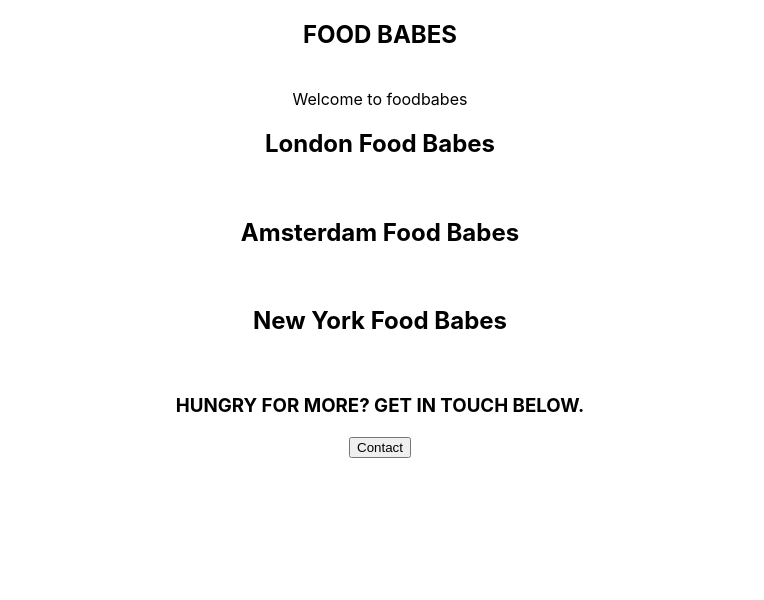
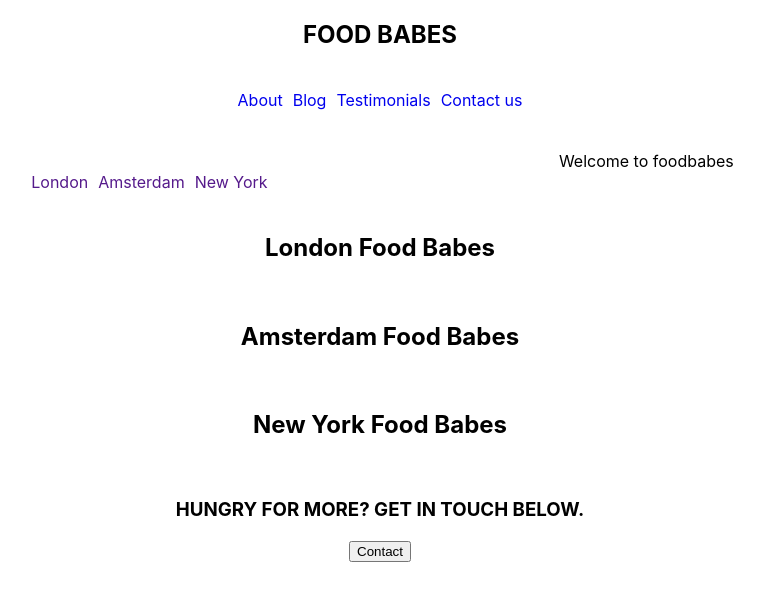
Before and after one commit to Sara-Borgstrom/foodbabefrontend, a React (Create React App) app: page / in a window 1280 px wide. Shown: the top 600 px of the page, without its empty margins (260-1024 px from the left). Built offline with nearby package versions, Linux system fonts and the light colour scheme.

Commit message:
Structure ready for home

```diff
--- a/src/Components/Home.tsx
+++ b/src/Components/Home.tsx
@@ -1,28 +1,43 @@
 import React from 'react'
+import './home.css'
 
-//Todo. menu for about, blog and testimonials.
-//Todo. menu for London, Amsterdam, New York, sending user further down on page.
+//Todo. menu for London, Amsterdam, New York, sending user further down on page - connect.
+interface Props {
 
-interface Props {
-  type: string;
 }
 
-const Home: React.FC<Props> = () => {
+export const Home: React.FC<Props> = () => {
   return (
+    <div>
       <section>
-     <header> <h1>FOOD BABES</h1>
-      {/* make menu w onclick function*/}
+        <header>
+          <h1>FOOD BABES</h1>
+          <div className='nav-bar'>
+            <ul className='nav'>
+              <li> <a href='/about'> About </a></li>
+              <li> <a href='/blog'> Blog </a></li>
+              <li> <a href='/testimonials'> Testimonials </a></li>
+              <li> <a href='/contact'> Contact us </a></li>
+            </ul>
+          </div>
         </header>
         <div className='presentation-box'>
           <img src='' alt=''/>
           <img src='' alt=''/>
         </div>
-      <div>
-        {/* make a menu  */}
+        <section className='welcome-container'>
+          {/* connect to same page  */}
+          <div className='nav-bar'>
+            <ul className='nav'>
+              <li> <a href=''> London </a></li>
+              <li> <a href=''> Amsterdam </a></li>
+              <li> <a href=''> New York </a></li>
+            </ul>
+          </div>
           <article>
           Welcome to foodbabes
           </article>
-      </div>
+        </section>
         <main className='city-container'>
           <div className='london-box'>
             <h2>London Food Babes</h2>
@@ -48,6 +63,7 @@ const Home: React.FC<Props> = () => {
           </div>
         </footer>
       </section>
+    </div>
   )
 }
 
--- /dev/null
+++ b/src/Components/Testimonials.tsx
@@ -0,0 +1,15 @@
+import React from 'react'
+
+interface Props {
+
+}
+
+const Testimonials: React.FC<Props> = () => {
+  return (
+    <div>
+
+    </div>
+  )
+}
+
+export default Testimonials
--- /dev/null
+++ b/src/Components/home.css
@@ -0,0 +1,27 @@
+a {
+  text-decoration: none;
+  flex-direction: row;
+}
+
+ul {
+  padding: 0;
+}
+
+li {
+  margin: 5px;
+}
+
+.nav {
+  display: flex;
+  list-style: none;
+}
+
+.nav-bar {
+  display: flex;
+  justify-content: center;
+}
+
+.welcome-container {
+  display: flex;
+  justify-content: space-evenly;
+}
--- a/src/Routes.tsx
+++ b/src/Routes.tsx
@@ -8,6 +8,7 @@ import {
 import About from './Components/About';
 import Blog from './Components/Blog';
 import Home from './Components/Home';
+import Testimonials from './Components/Testimonials';
 
 interface Props {
 
@@ -23,6 +24,12 @@ const Routes: React.FC<Props> = () => {
         <Route path="/blog">
           <Blog />
         </Route>
+        <Route path="/testimonials">
+          <Testimonials />
+        </Route>
+        <Route path="/testimonials">
+          <Testimonials />
+        </Route>
         <Route path={["/home", "/"]}>
           <Home />
         </Route>
```
Lines whose indentation alone changed are shown as unchanged.
